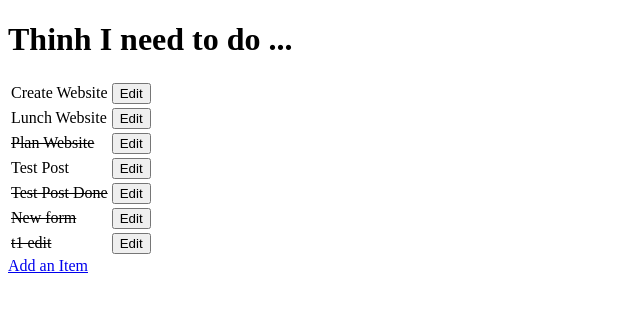
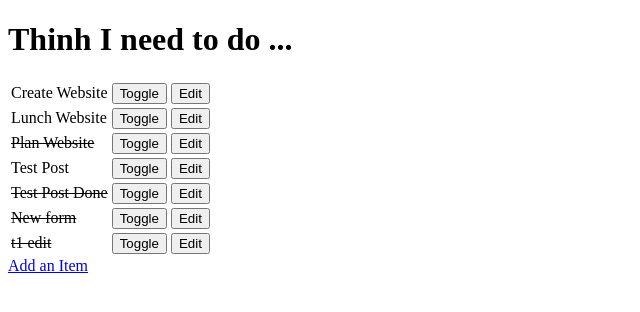
Before and after one commit to edgar183/Django_todo, a Django app: page / in a window 1280 px wide. Shown: the top 312 px of the page, without its empty margins (0-640 px from the left). Run offline with Django 3.2, Linux system fonts and the light colour scheme; data comes from the database, SQL or seed files in the repository.

Commit message:
form for toggle added to update list item done or not done

```diff
--- a/todo/templates/todo_list.html
+++ b/todo/templates/todo_list.html
@@ -16,6 +16,9 @@
             {% else %}
             <td>{{ item.name }}</td>
             {% endif %}
+             <td>
+                <form methor="POST" action="toggle/{{ item.id }}">{% csrf_token %}<input type="submit" value="Toggle"></form>
+            </td>
             <td>
                 <form methor="GET" action="edit/{{ item.id }}"><input type="submit" value="Edit"></form>
             </td>
```
